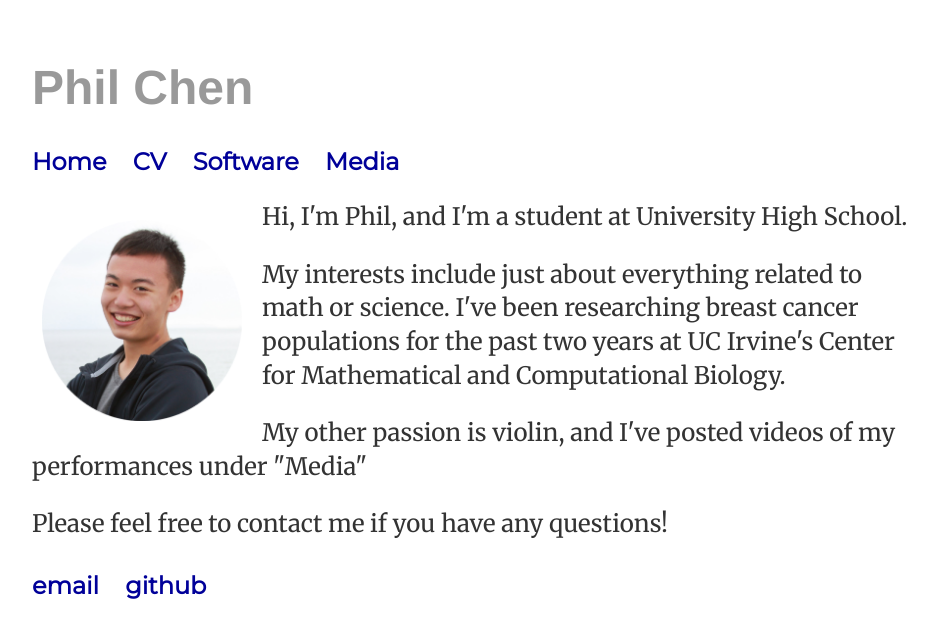
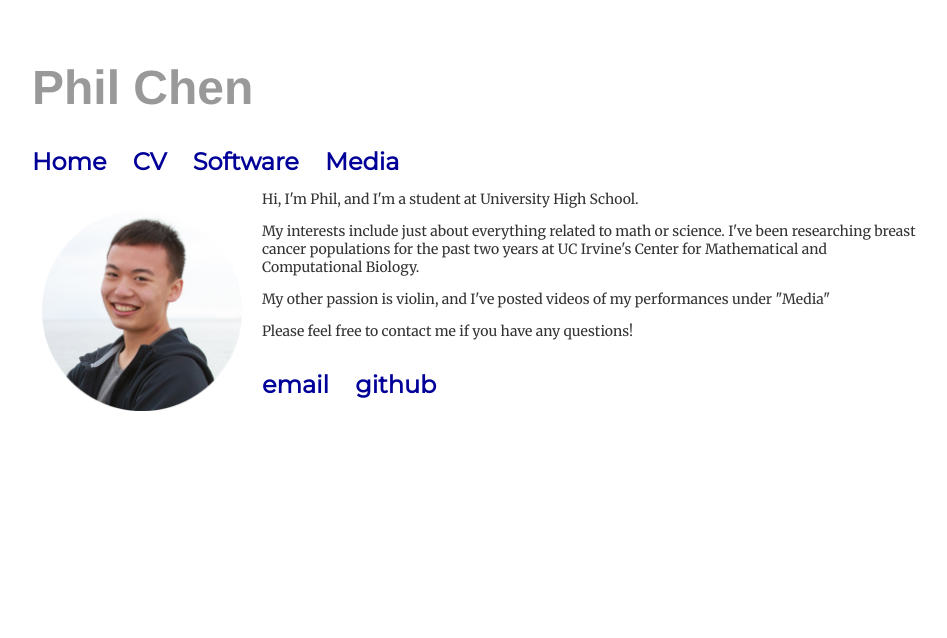
Before and after one commit to philhchen/philhchen.github.io, a Jekyll site: the page built from index.html, in a window 1280 px wide. Shown: the top 638 px of the page, without its empty margins (160-1107 px from the left). Built offline with Jekyll 4.4.1, drawn with Linux system fonts in a browser that asks for light colours.

Commit message:
Update main.css

```diff
--- a/css/main.css
+++ b/css/main.css
@@ -32,8 +32,7 @@ h2 {
     font-family:'Helvetica', 'Arial', 'Sans-Serif';
 }
 p {
-    font-size: 1.5em;
-    line-height: 1.4em;
+    font-size: 14px;
     color: #333;
 }
 .home img {
```
